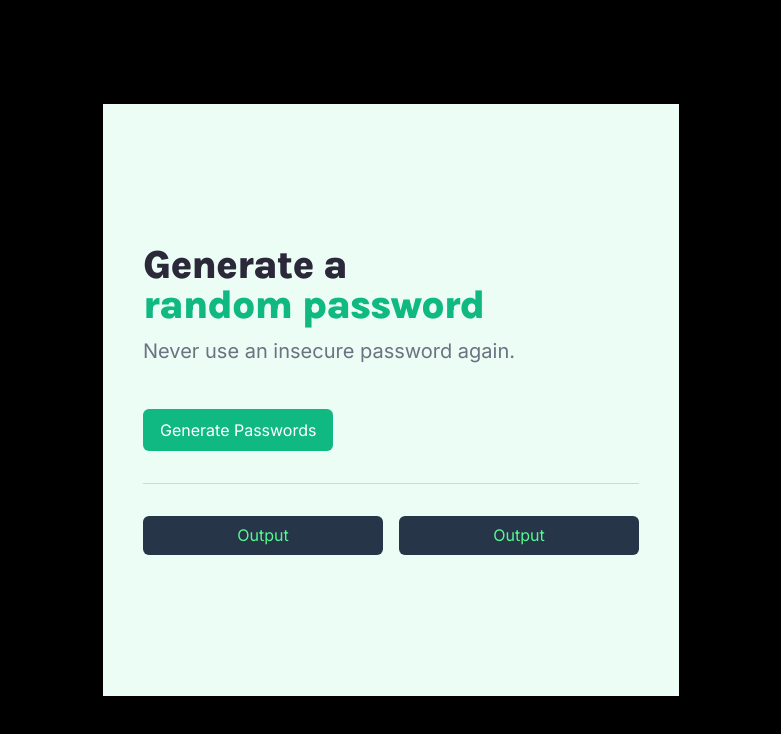
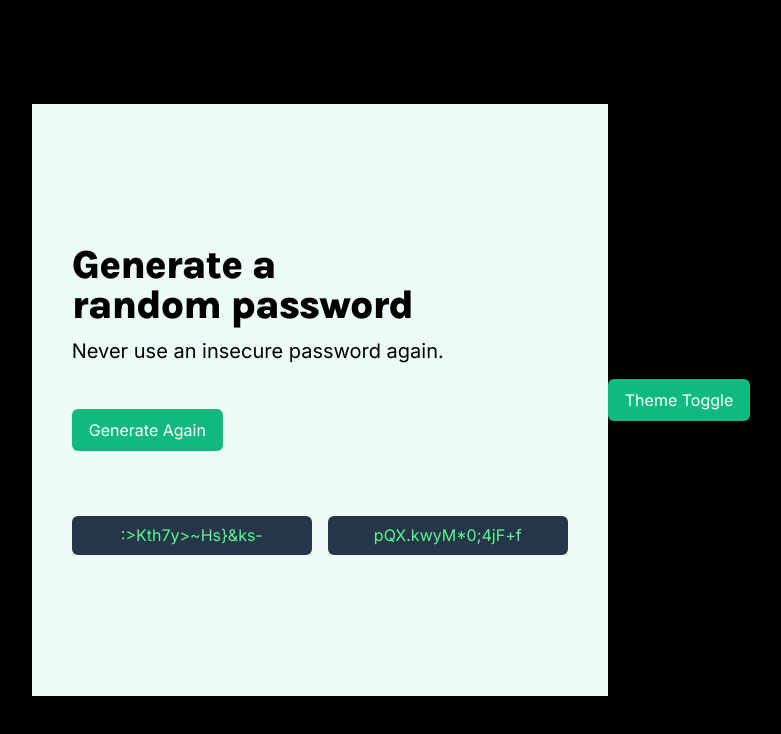
Before and after one commit to eugenesoch/password-generator, a website built with Vite: page index.html in a window 1280 px wide. Both pictures are taken after a click on the button "Generate Passwords". Shown: the whole page, without its empty margins (249-1030 px from the left). Built offline with nearby package versions, Linux system fonts and the light colour scheme.

Commit message:
Added JS function
App is now fully functional and is meeting requiremenets of the assignment:
//Requirements:
//Build it from scratch
//Generate two random passwords when the user clicks the button
//Each password should be 15 characters long
Working on stretch goals now, which includes:
//Stretch goals
//Ability to set password lentgh
//Add "copy-on-click"
//Toggle "symbols" and "numbers" on/off
//Choose between light or dark mode, or create a switch :))

```diff
--- a/index.css
+++ b/index.css
@@ -53,10 +53,6 @@ table {
     --white: #ffffff;
     --button-green: #10B981;
     --background: #ECFDF5;
-    --subtitle: #6B7280;
-    --heading-main: #2B283A;
-    --heading-accent: #10B981;
-    --divider-color: #D5D4D8;
 }
 
 html[data-theme-light] {
@@ -122,6 +118,7 @@ button {
     color: var(--white);
     display: block;
     line-height: 1.5rem;
+    cursor: pointer;
 }
 
 divider {
@@ -150,4 +147,5 @@ divider {
     height: 2.4rem;
     width: 15rem;
     border-radius: 6px;
+    cursor: pointer;
 }
--- a/index.html
+++ b/index.html
@@ -1,4 +1,4 @@
-<html>
+<html data-theme="light">
     <head><link rel="stylesheet" href="https://cdnjs.cloudflare.com/ajax/libs/normalize/8.0.1/normalize.css">
         <link rel="stylesheet" href="./index.css">
         <link rel="preconnect" href="https://fonts.googleapis.com">
@@ -10,22 +10,25 @@
             <h1>Generate a<br><span>random password</span></h1>
             <p class="subheading">Never use an insecure password again.</p>
             <div class="button-wrapper">
-                <button id="button" onclick="generatePassword()">Generate Passwords</button>
+                <button id="button-el" onclick="generateRandomPasswords()">Generate Passwords</button>
             </div>
             <divider></divider>
             <div class="output-wrapper">
                 <div>
-                    <p class="output" id="password1">
+                    <p class="output" id="password-el1">
                         Output
                     </p>
                 </div>
                 <div>
-                    <p class="output" id="password1">
+                    <p class="output" id="password-el2">
                         Output
                     </p>
                 </div>
             </div>
         </div>
+        <div class="button-wrapper">
+            <button id="theme-toggle">Theme Toggle</button>
+        </div>
         <script src="./index.js"></script>
     </body>
 </html>
--- a/index.js
+++ b/index.js
@@ -16,9 +16,69 @@
 
 
 
-    // const characters = ["A","B","C","D","E","F","G","H","I","J","K","L","M","N","O","P","Q","R","S","T","U","V","W","X","Y","Z","a","b","c","d","e","f","g","h","i","j","k","l","m","n","o","p","q","r","s","t","u","v","w","x","y","z", "0", "1", "2", "3", "4", "5", "6", "7", "8", "9","~","`","!","@","#","$","%","^","&","*","(",")","_","-","+","=","{","[","}","]",",","|",":",";","<",">",".","?",
-    // "/"];
+//first i need to get a random number string
+//then I can use that string to extract the symbols.
+
+let passwordEl1 = document.getElementById("password-el1")
+let passwordEl2 = document.getElementById("password-el2")
+let buttonEl = document.getElementById("button-el")
+passwordEl1.textContent=("****************")
+passwordEl2.textContent=("****************")
+const characters =["A","B","C","D","E","F","G","H","I","J","K","L","M","N","O","P","Q","R","S","T","U","V","W","X","Y","Z","a","b","c","d","e","f","g","h","i","j","k","l","m","n","o","p","q","r","s","t","u","v","w","x","y","z", "0", "1", "2", "3", "4", "5", "6", "7", "8", "9","~","`","!","@","#","$","%","^","&","*","(",")","_","-","+","=","{","[","}","]",",","|",":",";","<",">",".","?","/"];
+
+let passwordLength = 15
+
+function getRandomCharacter() {
+    let randomChar = Math.floor(Math.random() * characters.length)
+    return characters[randomChar]
+}
 
 function generatePassword() {
-    console.log("Generating the best password")
+    let randomPassword = []
+    for (let i = 0; i < 16; i++)
+    randomPassword += getRandomCharacter()
+    return randomPassword
 }
+
+function generateRandomPasswords() {
+    const password1 = generatePassword()
+    passwordEl1.textContent=(password1)
+    const password2 = generatePassword()
+    passwordEl2.textContent=(password2)
+    buttonEl.textContent=("Generate Again")
+
+}
+
+function copyText() {
+    // Get the text field
+    var copyText = document.getElementById("password-el1");
+
+    // Select the text field
+    copyText.select();
+    copyText.setSelectionRange(0, 99999); // For mobile devices
+
+     // Copy the text inside the text field
+    navigator.clipboard.writeText(copyText.value);
+
+    // Alert the copied text
+    alert("Copied the text: " + copyText.value);
+  }
+
+var toggle = document.getElementById("theme-toggle");
+
+var storedTheme = localStorage.getItem('theme') || (window.matchMedia("(prefers-color-scheme: dark)").matches ? "dark" : "light");
+if (storedTheme)
+    document.documentElement.setAttribute('data-theme', storedTheme)
+
+
+toggle.onclick = function() {
+    var currentTheme = document.documentElement.getAttribute("data-theme");
+    var targetTheme = "light";
+
+    if (currentTheme === "light") {
+        targetTheme = "dark";
+    }
+
+    document.documentElement.setAttribute('data-theme', targetTheme)
+    localStorage.setItem('theme', targetTheme);
+};
```
